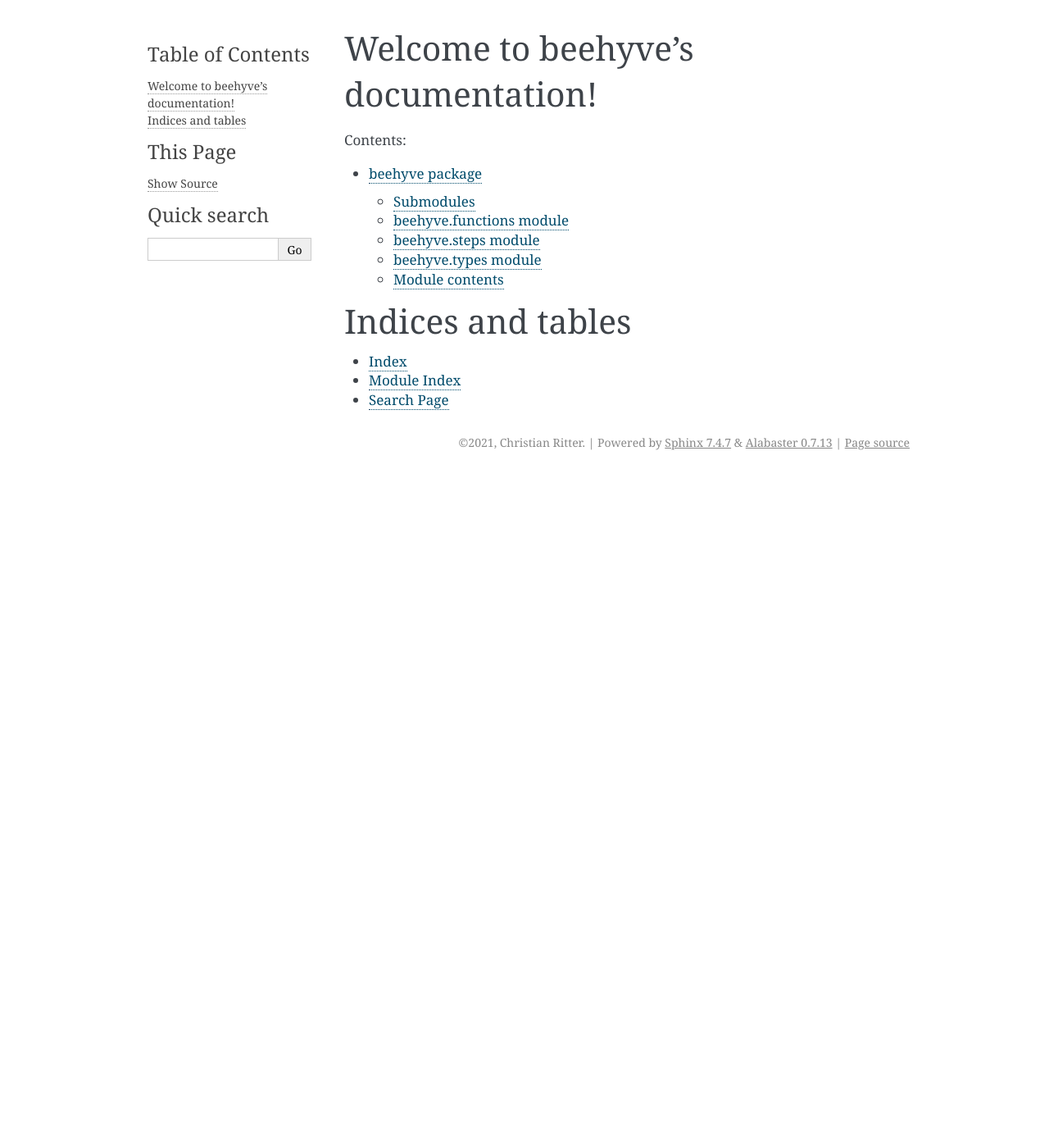
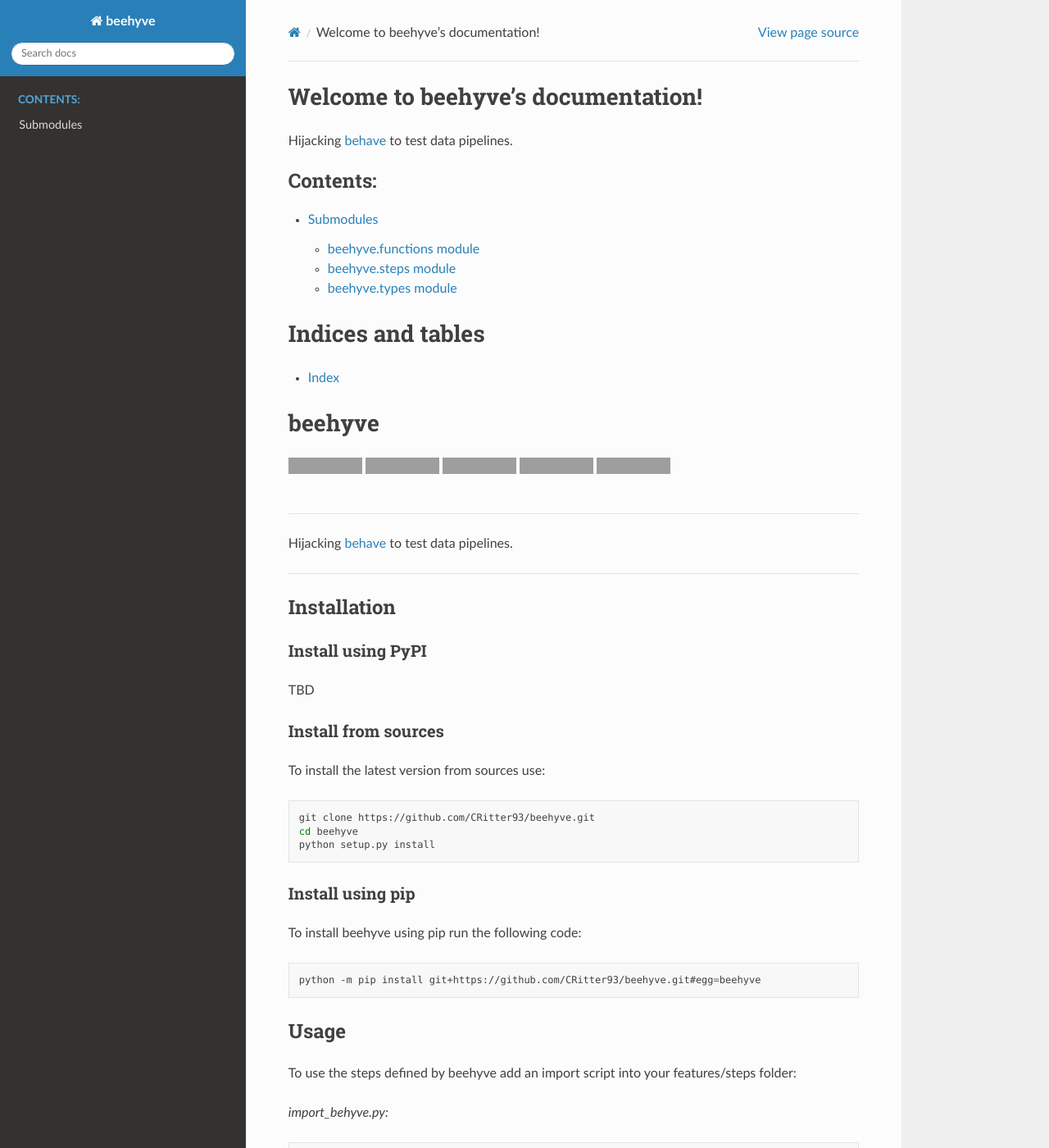
Before and after one commit to CRitter93/beehyve, a Sphinx documentation site: the page built from docs/source/index.rst, in a window 1280 px wide and 1400 px high. Shown: the whole window at 82% size. Built offline with Sphinx 7.4.7 and the Read the Docs theme 2.0.0, drawn with Linux system fonts in a browser that asks for light colours; some of the changed text lies outside the part shown; grey boxes are pictures that could not be loaded.

Commit message:
Updated docs

```diff
--- a/README.md
+++ b/README.md
@@ -8,7 +8,7 @@
 
 ---
 
-__Hijacking [behave](https://behave.readthedocs.io/en/stable/) to test data pipelines.__
+Hijacking [behave](https://behave.readthedocs.io/en/stable/) to test data pipelines.
 
 ---
 
--- a/docs/source/beehyve.rst
+++ b/docs/source/beehyve.rst
@@ -1,8 +1,9 @@
-beehyve package
-===============
+.. toctree::
+   :maxdepth: 2
+   :caption: Contents:
 
 Submodules
-----------
+##################
 
 beehyve.functions module
 ------------------------
@@ -27,11 +28,3 @@ beehyve.types module
    :members:
    :undoc-members:
    :show-inheritance:
-
-Module contents
----------------
-
-.. automodule:: beehyve
-   :members:
-   :undoc-members:
-   :show-inheritance:
--- a/docs/source/conf.py
+++ b/docs/source/conf.py
@@ -32,6 +32,7 @@ extensions = [
     "sphinx.ext.viewcode",
     "sphinx.ext.todo",
     "sphinx.ext.intersphinx",
+    "m2r2",
 ]
 
 
@@ -61,3 +62,5 @@ intersphinx_mapping = {
     "python": ("https://docs.python.org/3", None),
     "behave": ("https://behave.readthedocs.io/en/stable/", None),
 }
+
+html_theme = "sphinx_rtd_theme"
--- a/docs/source/index.rst
+++ b/docs/source/index.rst
@@ -5,6 +5,8 @@
 
 Welcome to beehyve's documentation!
 ===================================
+
+Hijacking `behave <https://behave.readthedocs.io/en/stable/>`_ to test data pipelines.
 
 .. toctree::
    :maxdepth: 2
@@ -18,5 +20,5 @@ Indices and tables
 ==================
 
 * :ref:`genindex`
-* :ref:`modindex`
-* :ref:`search`
+
+.. mdinclude:: ../../README.md
```
